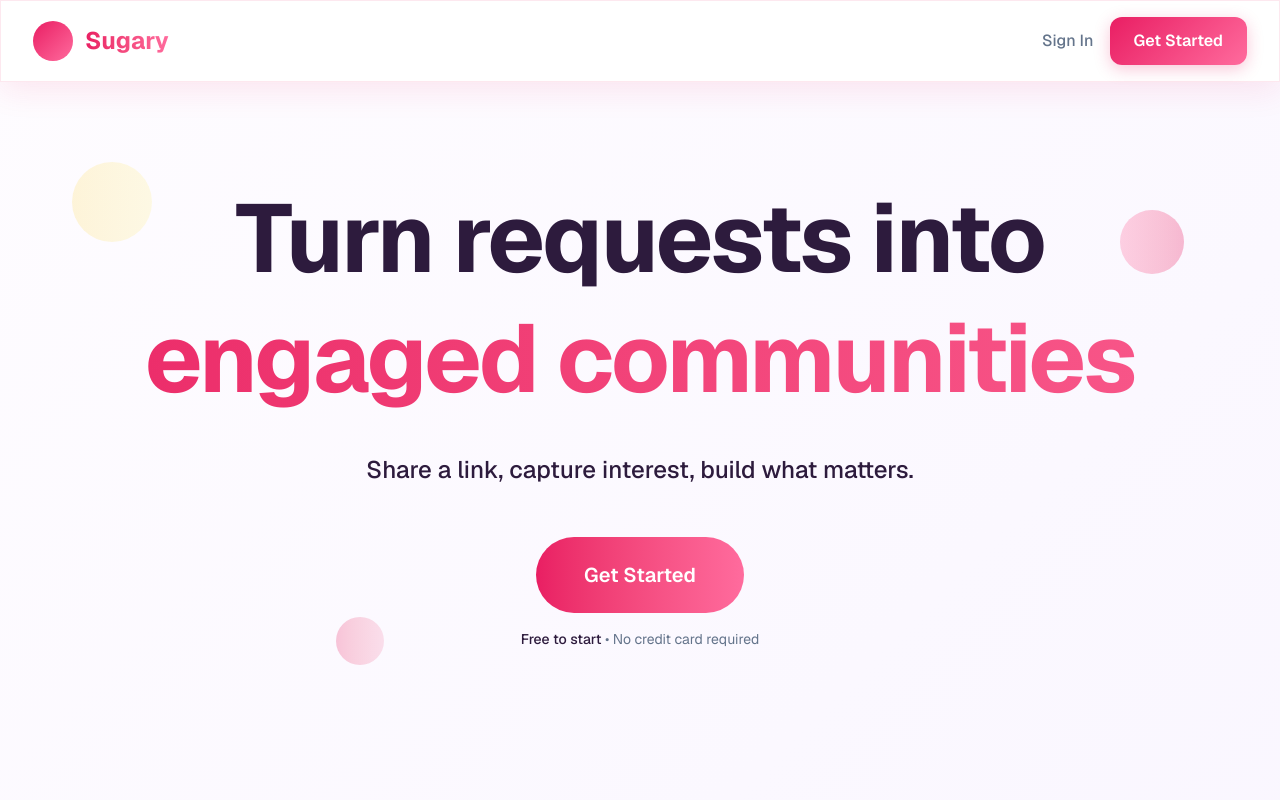
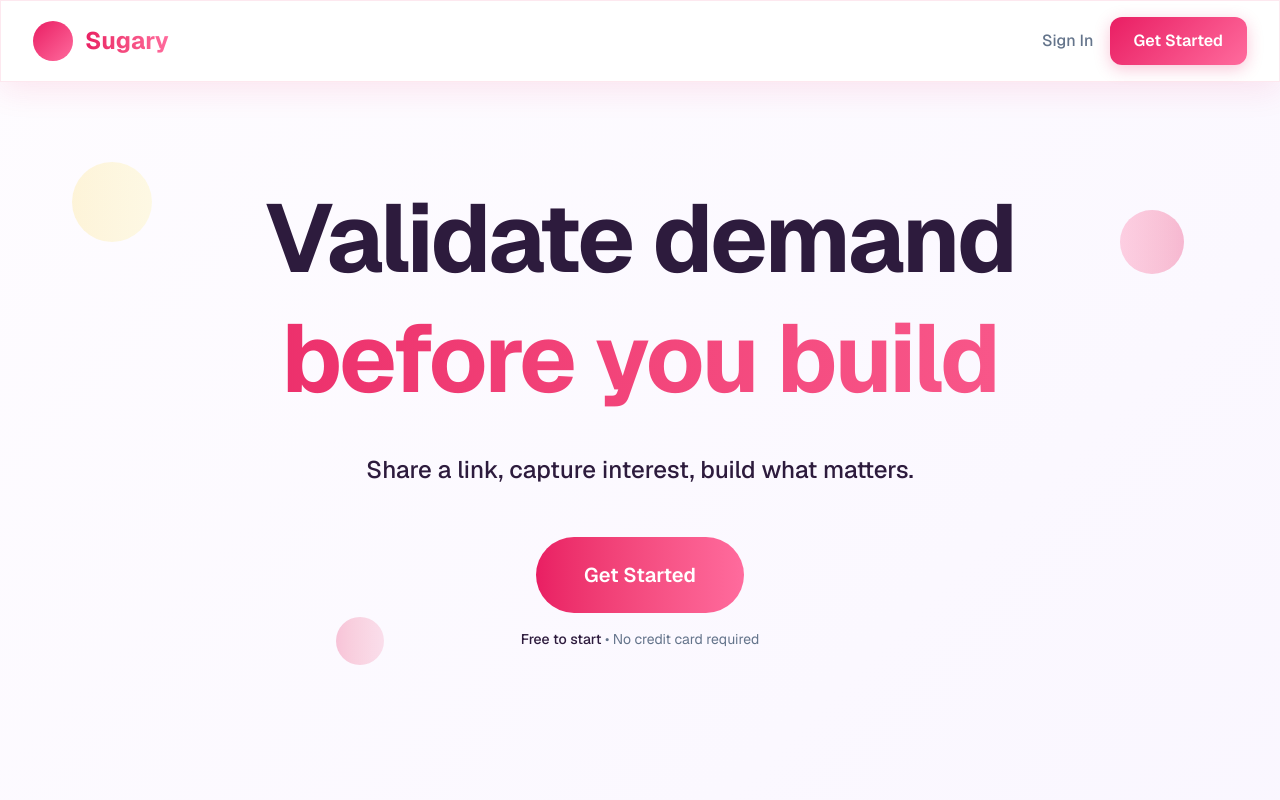
Before and after one commit to erichasinternet/sugary, a Next.js app: page / in a window 1280 px wide. Shown: the top 800 px of the page. Built offline with nearby package versions, Linux system fonts and the light colour scheme; no server answers; what @convex-dev/auth would draw is missing.

Commit message:
Update homepage hero and tagline text
Revised the main heading and supporting text on the homepage to emphasize validating demand before building. Minor wording change to tagline for clarity.

```diff
--- a/app/page.tsx
+++ b/app/page.tsx
@@ -23,10 +23,10 @@ export default function Home() {
 
           <div className="max-w-5xl mx-auto relative z-10">
             <h1 className="text-4xl sm:text-5xl md:text-6xl lg:text-7xl xl:text-8xl font-bold tracking-tight mb-6 sm:mb-8 leading-tight px-2">
-              Turn requests into
+              Validate demand
               <span className="bg-gradient-to-r from-primary via-secondary to-accent bg-clip-text text-transparent animate-gradient">
                 {' '}
-                engaged communities{' '}
+                before you build{' '}
               </span>
             </h1>
 
@@ -568,7 +568,7 @@ export default function Home() {
                 Sweet success awaits
               </h2>
               <p className="text-base sm:text-lg md:text-xl text-muted mb-8 sm:mb-10 md:mb-12 max-w-2xl mx-auto leading-relaxed px-4">
-                Validate demand, build community, and launch features users actually want.
+                Validate demand, build community, and launch features users want.
               </p>
               <div className="flex flex-col sm:flex-row gap-4 sm:gap-6 justify-center items-center px-4">
                 <Link
```
